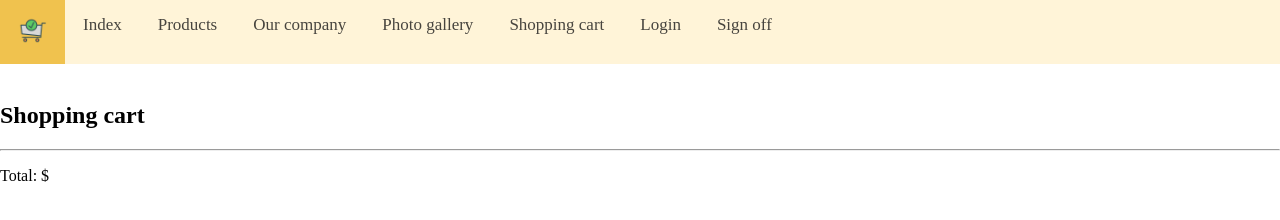
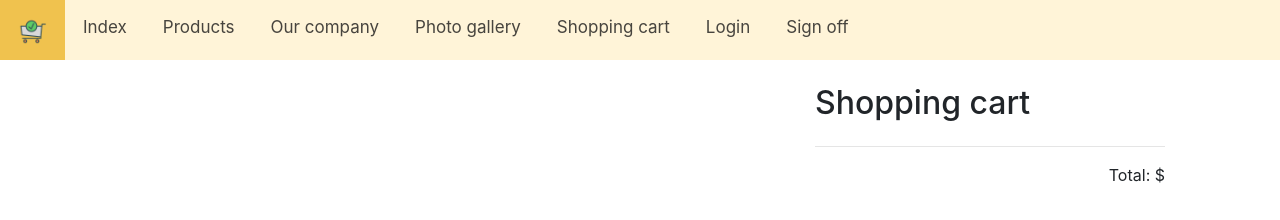
Before and after one commit to danielvillam/website-with-shopping-cart, a plain HTML site: page products.html in a window 1280 px wide. Drawn offline with nearby package versions, Linux system fonts and the light colour scheme.

Commit message:
Modification in products

```diff
--- a/products.html
+++ b/products.html
@@ -1,5 +1,6 @@
 <!DOCTYPE html>
 <html>
+    <link rel="stylesheet" href="https://stackpath.bootstrapcdn.com/bootstrap/4.5.0/css/bootstrap.min.css" integrity="sha384-9aIt2nRpC12Uk9gS9baDl411NQApFmC26EwAOH8WgZl5MYYxFfc+NcPb1dKGj7Sk" crossorigin="anonymous">
     <link rel="stylesheet" type="text/css" href="css/style.css">
     <title>Products</title>
     <head>
@@ -8,14 +9,14 @@
     <body>
         <div class="topnav" id="topNav">
             <a><img src="images/logo.png" width="29" height="29"></a>
-            <a href="">Index</a>
-            <a href="">Products</a>
-            <a href="">Our company</a>
-            <a href="">Photo gallery</a>
+            <a href="index.html">Index</a>
+            <a href="products.html">Products</a>
+            <a href="ourcompany.html">Our company</a>
+            <a href="photogallery.html">Photo gallery</a>
             <a href="">Shopping cart</a>
-            <a href="">Login</a>
-            <a >Sign off</a>
-            <a href="javascript:void(0);" style="font-size:15px;" class="icon">&#9776;</a>
+            <a href="login.html">Login</a>
+            <a onclick="signoff()" id="signoff">Sign off</a>
+            <a href="javascript:void(0);" style="font-size:15px;" class="icon" onclick="myFunction()">&#9776;</a>
         </div>
         <br>
         <div class="container">
@@ -33,5 +34,8 @@
                 </aside>
             </div>
         </div>
+        <script src="https://code.jquery.com/jquery-3.5.1.slim.min.js" integrity="sha384-DfXdz2htPH0lsSSs5nCTpuj/zy4C+OGpamoFVy38MVBnE+IbbVYUew+OrCXaRkfj" crossorigin="anonymous"></script>
+        <script src="https://cdn.jsdelivr.net/npm/popper.js@1.16.0/dist/umd/popper.min.js" integrity="sha384-Q6E9RHvbIyZFJoft+2mJbHaEWldlvI9IOYy5n3zV9zzTtmI3UksdQRVvoxMfooAo" crossorigin="anonymous"></script>
+        <script src="https://stackpath.bootstrapcdn.com/bootstrap/4.5.0/js/bootstrap.min.js" integrity="sha384-OgVRvuATP1z7JjHLkuOU7Xw704+h835Lr+6QL9UvYjZE3Ipu6Tp75j7Bh/kR0JKI" crossorigin="anonymous"></script>
       </body>
 </html>
```
Lines whose indentation alone changed are shown as unchanged.
